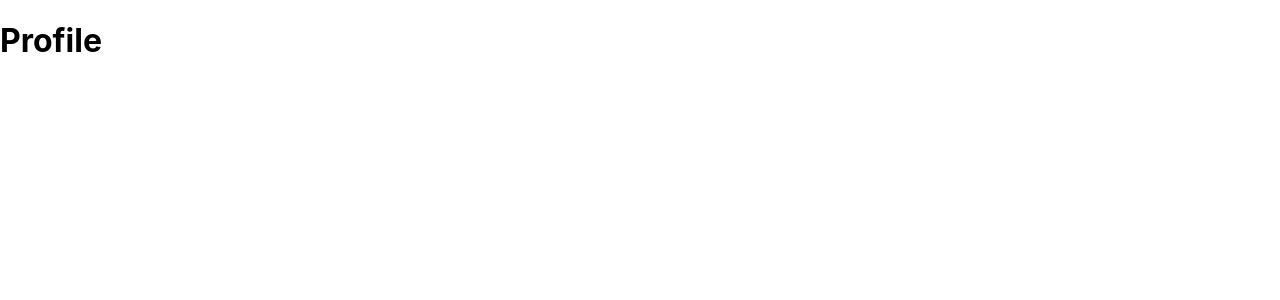
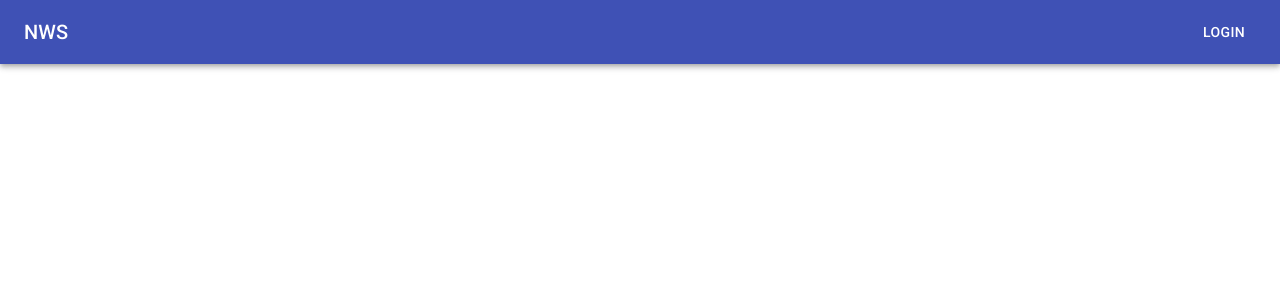
Before and after one commit to senkuu/NWS_SOCIAL_NETWORK_Frontend, a React (Create React App) app: page /profile in a window 1280 px wide. Shown: the top 300 px of the page. Built offline with nearby package versions, Linux system fonts and the light colour scheme.

Commit message:
add navbar in profile

```diff
--- a/src/components/NavBar/components/UserProfile/UserProfile.tsx
+++ b/src/components/NavBar/components/UserProfile/UserProfile.tsx
@@ -7,6 +7,8 @@ import Typography from "@material-ui/core/Typography";
 import Button from "@material-ui/core/Button";
 import Menu from "@material-ui/core/Menu";
 import MenuItem from "@material-ui/core/MenuItem";
+
+import { Link } from "react-router-dom";
 
 interface IUserProfileProps {
   username: string;
@@ -64,8 +66,9 @@ function UserProfile(props: IUserProfileProps) {
         open={Boolean(menuAnchorElement)}
         onClose={handleMenuClose}
       >
-        <MenuItem>Profile</MenuItem>
-        <MenuItem>My account</MenuItem>
+        <Link to="/profile">
+          <MenuItem>Profile</MenuItem>
+        </Link>
         <MenuItem
           onClick={props.disconnectUser}
           data-testid="userprofile-logout-button"
--- a/src/pages/Profile/Profile.tsx
+++ b/src/pages/Profile/Profile.tsx
@@ -1,9 +1,11 @@
 import React from "react";
+
+import NavBar from "components/NavBar";
 
 function Profile() {
   return (
     <React.Fragment>
-      <h1>Profile</h1>
+      <NavBar />
     </React.Fragment>
   );
 }
```
